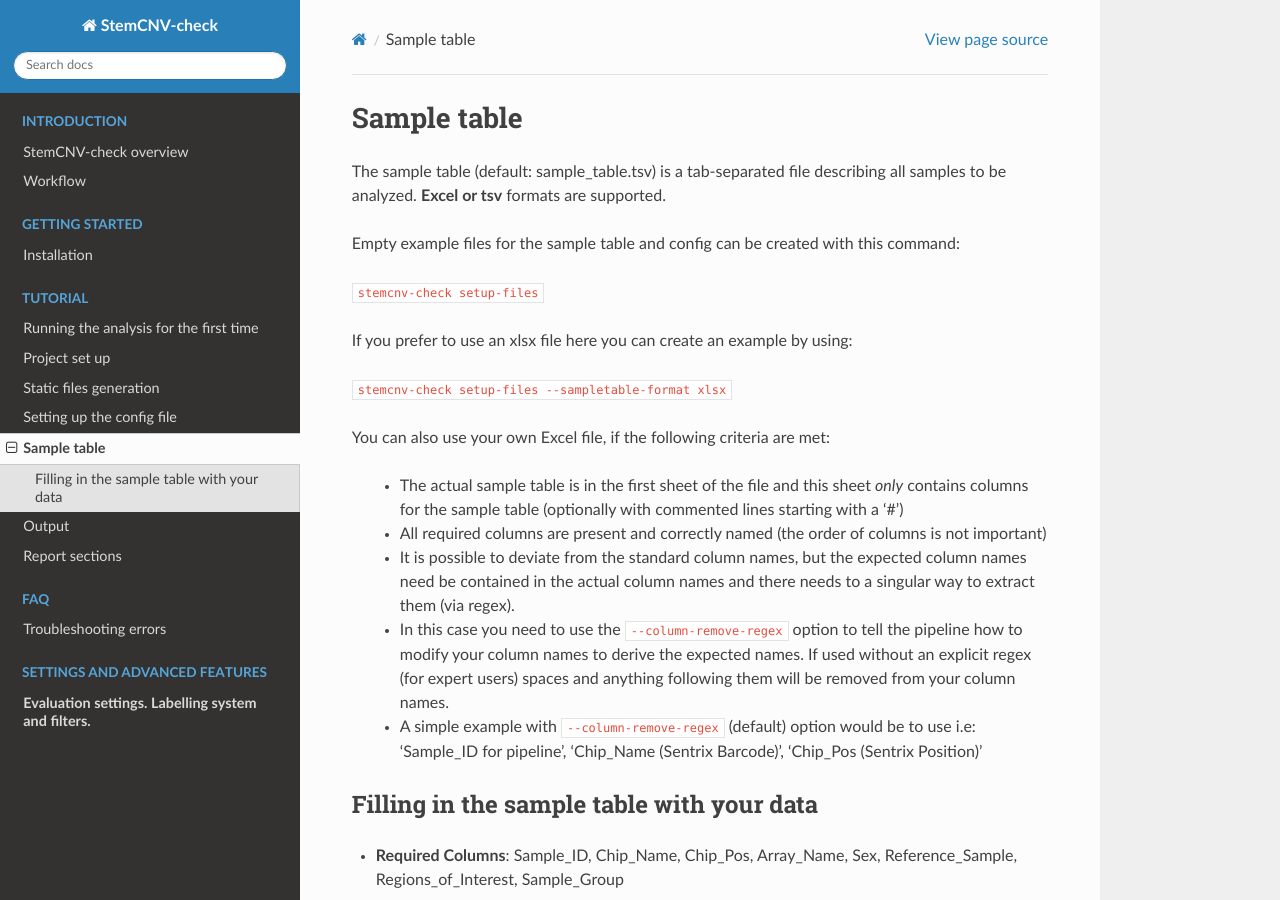
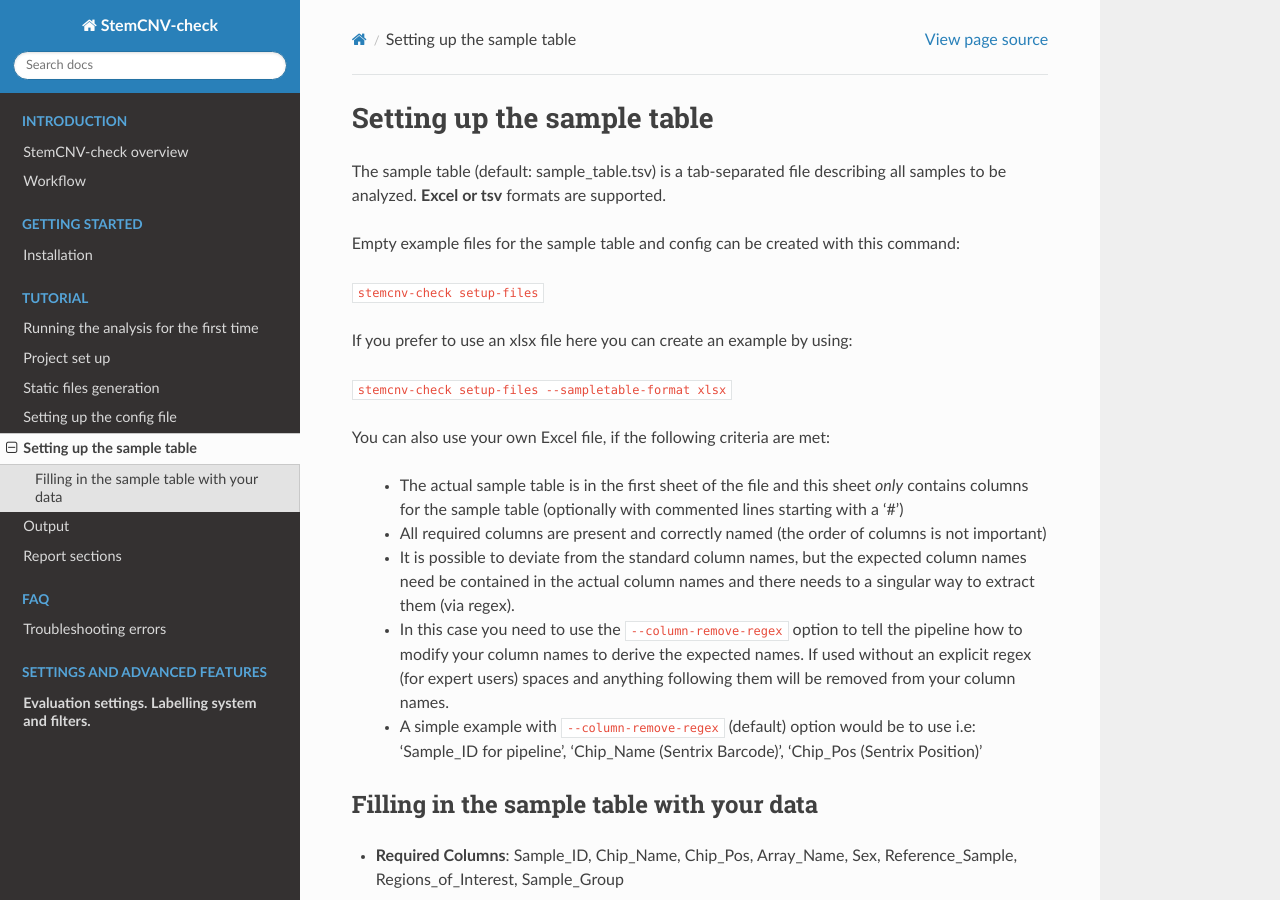
Before and after one commit to bihealth/StemCNV-check, a Sphinx documentation site: the page built from docs/source/sample_table.rst, in a window 1280 px wide and 900 px high. Built offline with Sphinx 7.4.7 and the Read the Docs theme 3.1.0, drawn with Linux system fonts in a browser that asks for light colours; pages that are not in the unit, such as notebooks, are missing from menus.

Commit message:
Update sample_table.rst

```diff
--- a/docs/source/sample_table.rst
+++ b/docs/source/sample_table.rst
@@ -1,5 +1,4 @@
-
-Sample table
+Setting up the sample table
 ============
 
 The sample table (default: sample_table.tsv) is a tab-separated file describing all samples to be analyzed.
```
